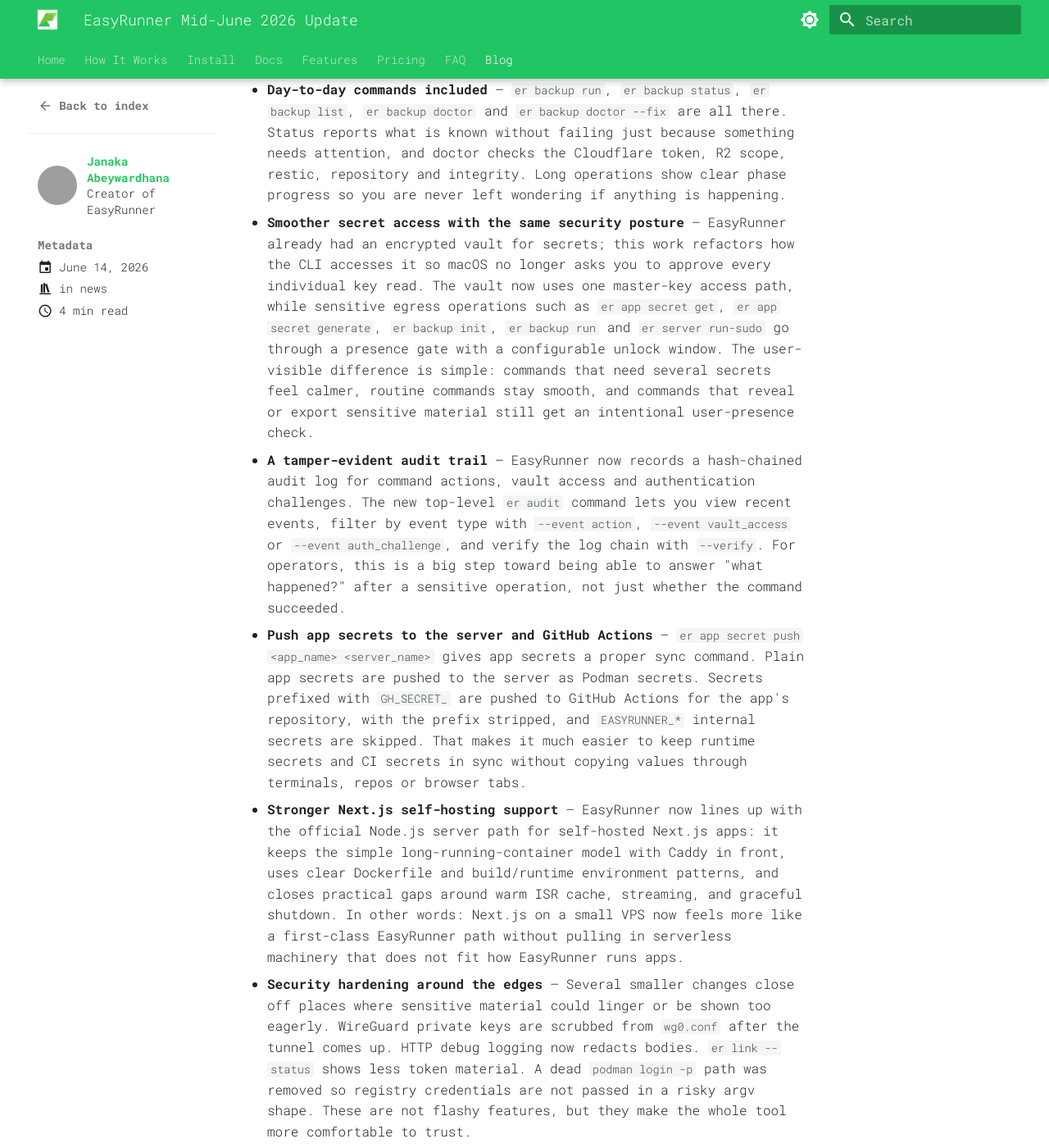
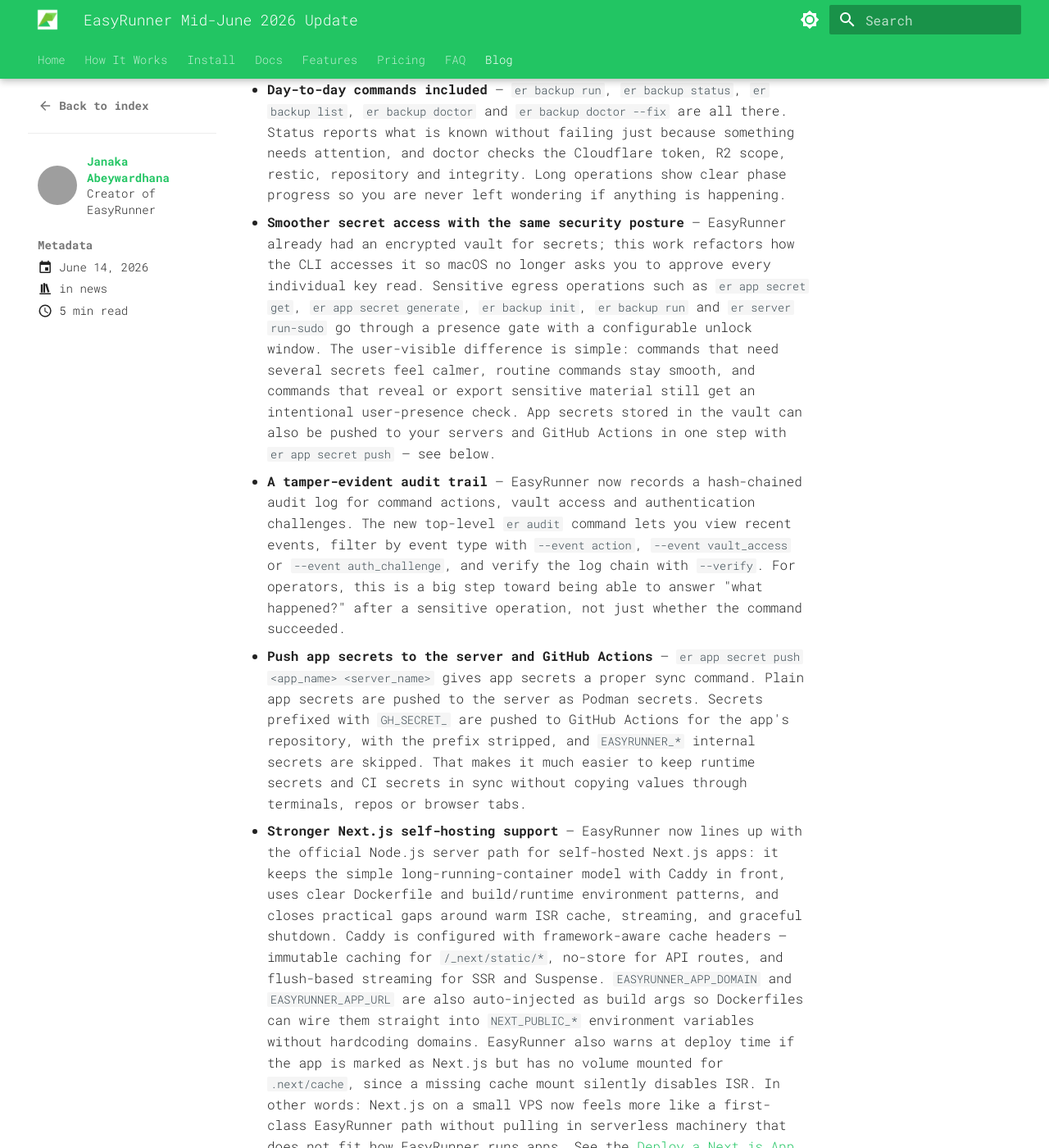
Before and after one commit to janaka/easyrunner-docs, an MkDocs documentation site: the page built from docs/blog/posts/mid-june-2026-update.md, in a window 1280 px wide and 1400 px high, scrolled down 1100 px. Shown: the whole window at 82% size. Built offline with MkDocs 1.6.1 and Material for MkDocs 9.7.7, drawn with Linux system fonts in a browser that asks for light colours; some web fonts are replaced; some of the changed text lies outside the part shown; grey boxes are pictures that could not be loaded.

Commit message:
docs(blog): refine mid-June 2026 update post
- Rephrase backup section to introduce the feature fresh (remove "first release" meta-language)
- Remove vault implementation detail that leaked key structure
- Add cross-reference from vault section to app secret push
- Expand Next.js bullet: Caddy cache headers, build-arg injection, ISR volume warning, link to recipe
- Tighten security hardening: GHCR creds now vault-only via authfile, HTTP debug redacts specific token fields

Co-Authored-By: Claude Sonnet 4.6 <noreply@anthropic.com>

```diff
--- a/docs/blog/posts/mid-june-2026-update.md
+++ b/docs/blog/posts/mid-june-2026-update.md
@@ -20,15 +20,15 @@ The result is a CLI that feels much more ready for real use: you can recover fro
   - **Restore onto a new machine** — `er backup restore` can recover onto a fresh host after you reinstall EasyRunner and re-link Cloudflare. It discovers candidate backup buckets, asks for the restic password, shows a restore plan, restores the store/config/license/SSH keys/secrets, and runs an integrity check. A `--dry-run` path lets you preview what would happen, and it refuses to overwrite an already configured host unless you explicitly force it.
   - **Day-to-day commands included** — `er backup run`, `er backup status`, `er backup list`, `er backup doctor` and `er backup doctor --fix` are all there. Status reports what is known without failing just because something needs attention, and doctor checks the Cloudflare token, R2 scope, restic, repository and integrity. Long operations show clear phase progress so you are never left wondering if anything is happening.
 
-- **Smoother secret access with the same security posture** — EasyRunner already had an encrypted vault for secrets; this work refactors how the CLI accesses it so macOS no longer asks you to approve every individual key read. The vault now uses one master-key access path, while sensitive egress operations such as `er app secret get`, `er app secret generate`, `er backup init`, `er backup run` and `er server run-sudo` go through a presence gate with a configurable unlock window. The user-visible difference is simple: commands that need several secrets feel calmer, routine commands stay smooth, and commands that reveal or export sensitive material still get an intentional user-presence check.
+- **Smoother secret access with the same security posture** — EasyRunner already had an encrypted vault for secrets; this work refactors how the CLI accesses it so macOS no longer asks you to approve every individual key read. Sensitive egress operations such as `er app secret get`, `er app secret generate`, `er backup init`, `er backup run` and `er server run-sudo` go through a presence gate with a configurable unlock window. The user-visible difference is simple: commands that need several secrets feel calmer, routine commands stay smooth, and commands that reveal or export sensitive material still get an intentional user-presence check. App secrets stored in the vault can also be pushed to your servers and GitHub Actions in one step with `er app secret push` — see below.
 
 - **A tamper-evident audit trail** — EasyRunner now records a hash-chained audit log for command actions, vault access and authentication challenges. The new top-level `er audit` command lets you view recent events, filter by event type with `--event action`, `--event vault_access` or `--event auth_challenge`, and verify the log chain with `--verify`. For operators, this is a big step toward being able to answer "what happened?" after a sensitive operation, not just whether the command succeeded.
 
 - **Push app secrets to the server and GitHub Actions** — `er app secret push <app_name> <server_name>` gives app secrets a proper sync command. Plain app secrets are pushed to the server as Podman secrets. Secrets prefixed with `GH_SECRET_` are pushed to GitHub Actions for the app's repository, with the prefix stripped, and `EASYRUNNER_*` internal secrets are skipped. That makes it much easier to keep runtime secrets and CI secrets in sync without copying values through terminals, repos or browser tabs.
 
-- **Stronger Next.js self-hosting support** — EasyRunner now lines up with the official Node.js server path for self-hosted Next.js apps: it keeps the simple long-running-container model with Caddy in front, uses clear Dockerfile and build/runtime environment patterns, and closes practical gaps around warm ISR cache, streaming, and graceful shutdown. In other words: Next.js on a small VPS now feels more like a first-class EasyRunner path without pulling in serverless machinery that does not fit how EasyRunner runs apps.
+- **Stronger Next.js self-hosting support** — EasyRunner now lines up with the official Node.js server path for self-hosted Next.js apps: it keeps the simple long-running-container model with Caddy in front, uses clear Dockerfile and build/runtime environment patterns, and closes practical gaps around warm ISR cache, streaming, and graceful shutdown. Caddy is configured with framework-aware cache headers — immutable caching for `/_next/static/*`, no-store for API routes, and flush-based streaming for SSR and Suspense. `EASYRUNNER_APP_DOMAIN` and `EASYRUNNER_APP_URL` are also auto-injected as build args so Dockerfiles can wire them straight into `NEXT_PUBLIC_*` environment variables without hardcoding domains. EasyRunner also warns at deploy time if the app is marked as Next.js but has no volume mounted for `.next/cache`, since a missing cache mount silently disables ISR. In other words: Next.js on a small VPS now feels more like a first-class EasyRunner path without pulling in serverless machinery that does not fit how EasyRunner runs apps. See the [Deploy a Next.js App](../../user-docs/recipes/nextjs.md) recipe for a full walkthrough.
 
-- **Security hardening around the edges** — Several smaller changes close off places where sensitive material could linger or be shown too eagerly. WireGuard private keys are scrubbed from `wg0.conf` after the tunnel comes up. HTTP debug logging now redacts bodies. `er link --status` shows less token material. A dead `podman login -p` path was removed so registry credentials are not passed in a risky argv shape. These are not flashy features, but they make the whole tool more comfortable to trust.
+- **Security hardening around the edges** — Several smaller changes close off places where sensitive material could linger or be shown too eagerly. WireGuard private keys are scrubbed from `wg0.conf` after the tunnel comes up, so the on-disk config never holds a live key. GHCR username and PAT are now vault-only — the old `podman login -p` argv path (which exposed credentials in process listings) has been removed and replaced with Podman's authfile mechanism. HTTP debug logging now redacts auth token fields (`access_token`, `api_key`, `secret`, `password`, and similar) rather than logging them verbatim. `er link --status` shows less token material. None of these are flashy features, but together they mean sensitive values are harder to leak from logs, disk, or process state.
 
 - **Store migrations for smoother upgrades** — EasyRunner now has a schema-migration runner and an indexed key-column convention for store tables, with `backup_destinations` moved onto that pattern. Most users will never think about this directly, which is the point: internal state changes can land with less upgrade drama, and restored databases can be migrated on load instead of leaving newer features to trip over older records.
 
```
